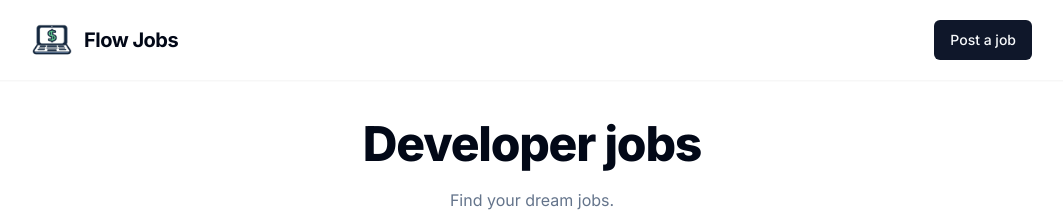
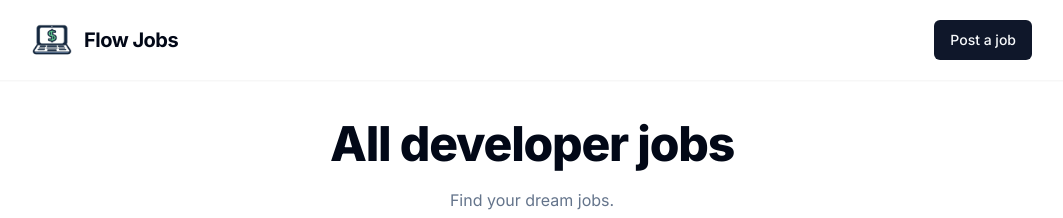
Before and after one commit to Firay24/job-board-nextjs, a Next.js app: page / in a window 1280 px wide. Shown: the top 218 px of the page, without its empty margins (108-1171 px from the left). Built offline with nearby package versions, Linux system fonts and the light colour scheme; no server answers; the database is empty.

Commit message:
h1 title by filter and title metadata next

```diff
--- a/src/app/page.tsx
+++ b/src/app/page.tsx
@@ -2,6 +2,7 @@ import JobFilterSidebar from "@/components/JobFilterSidebar";
 import JobResults from "@/components/JobResults";
 import H1 from "@/components/ui/h1";
 import { JobFilterValues } from "@/lib/validation";
+import { Metadata } from "next";
 
 interface PageProps {
   searchParams: {
@@ -9,6 +10,33 @@ interface PageProps {
     type?: string;
     location?: string;
     remote?: string;
+  };
+}
+
+const getTitle = ({ q, type, location, remote }: JobFilterValues) => {
+  const titlePrefix = q
+    ? `${q} jobs`
+    : type
+      ? `${type} developer jobs`
+      : remote
+        ? "Remote developer jobs"
+        : "All developer jobs";
+
+  const titleSuffic = location ? ` in ${location}` : "";
+
+  return `${titlePrefix}${titleSuffic}`;
+};
+
+export function generateMetadata({
+  searchParams: { q, type, location, remote },
+}: PageProps): Metadata {
+  return {
+    title: `${getTitle({
+      q,
+      type,
+      location,
+      remote: remote === "true",
+    })} | Flow Jobs`,
   };
 }
 
@@ -25,7 +53,7 @@ export default async function Home({
   return (
     <main className="m-auto my-10 max-w-5xl space-y-10 px-3">
       <div className="space-y-5 text-center">
-        <H1>Developer jobs</H1>
+        <H1>{getTitle(filterValues)}</H1>
         <p className="text-muted-foreground">Find your dream jobs.</p>
       </div>
       <section className="flex flex-col gap-4 md:flex-row">
```
